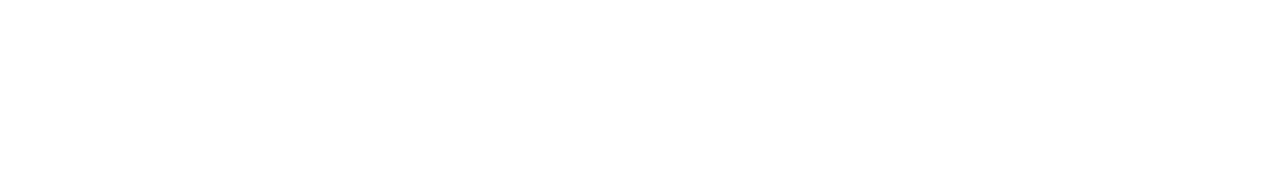
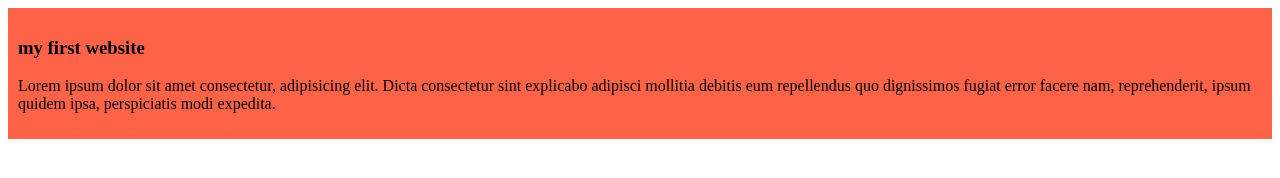
Before and after one commit to mdhasan016/my-simple-website, a plain HTML site: page index.html in a window 1280 px wide. Drawn offline with Linux system fonts and the light colour scheme.

Commit message:
added the first blog

```diff
--- a/index.html
+++ b/index.html
@@ -4,8 +4,12 @@
     <meta charset="UTF-8">
     <meta name="viewport" content="width=device-width, initial-scale=1.0">
     <title>my simple website</title>
+    <link rel="stylesheet" href="style/blog.css">
 </head>
 <body>
-
+    <div>
+        <h3>my first website</h3>
+        <p>Lorem ipsum dolor sit amet consectetur, adipisicing elit. Dicta consectetur sint explicabo adipisci mollitia debitis eum repellendus quo dignissimos fugiat error facere nam, reprehenderit, ipsum quidem ipsa, perspiciatis modi expedita.</p>
+    </div>
 </body>
 </html>
--- /dev/null
+++ b/style/blog.css
@@ -0,0 +1,4 @@
+div{
+    background-color: tomato;
+    padding: 10px;
+}
```
